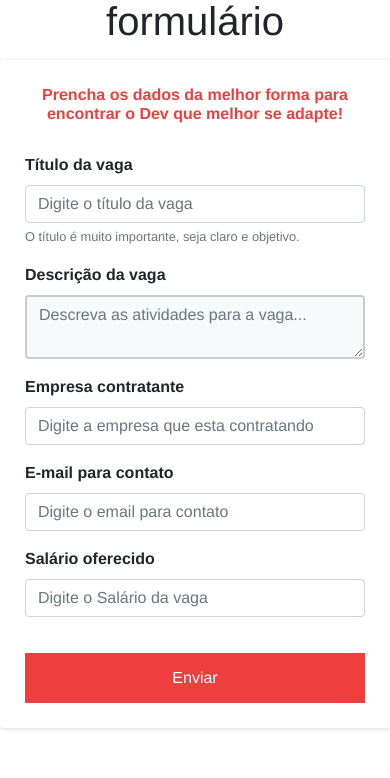
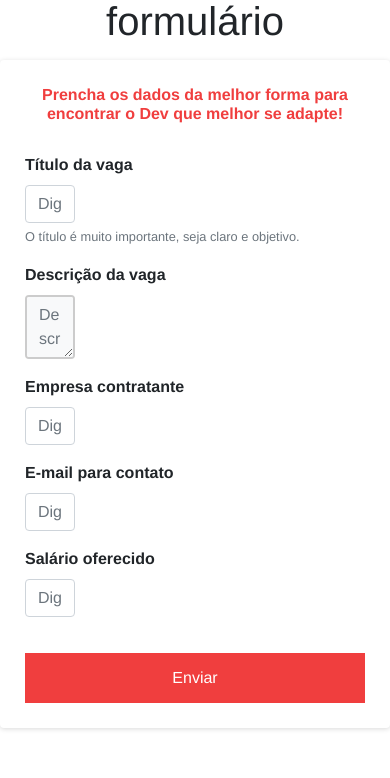
Before and after one commit to fglanna/Projeto_Find_a_Job, a Node server app: page /jobs/add in a window 390 px wide. Shown: the part 199-977 px from the top of the page. Run offline with Node 20, Linux system fonts and the light colour scheme; some libraries are stand-ins or nearby versions.

Commit message:
parte Bug responsivo acertado

```diff
--- a/public/css/style.css
+++ b/public/css/style.css
@@ -256,7 +256,19 @@
 
 /* responsivo */
 
-@media (max-width: 481px) {
+@media screen and (max-width: 770px) {
+    .new-job .new-job-label {
+        display: none;
+    }
+    .form-control {
+        width: 50px;
+        left: 15px;
+        top: calc(50% - 25px);
+
+    }
+}
+
+@media screen and (max-width: 990px) {
     /* navbar */
     #navbarNav {
         text-align: center;
@@ -291,9 +303,7 @@
         left: 15px;
         top: calc(50% - 25px);
     }
-    .new-job .new-job-label {
-        display: none;
-    }
+
     /* job View */
     .back-link {
         margin.left: 30px;
--- a/views/add.handlebars
+++ b/views/add.handlebars
@@ -1,4 +1,5 @@
 <div id="add-form-container" class="container">
+
         <div class="row">
             <div class="col-md-12">
                 <h1 class="text-center">Divulgue a vaga preenchendo o formulário</h1>
@@ -6,6 +7,7 @@
             <div id="form-box" class="col-md-12">
                 <h2>Prencha os dados da melhor forma para encontrar o Dev que melhor se adapte!</h2>
                 <form action="/jobs/add" method="POST">
+
                     <div class="form-group">
                         <label for="title">Título da vaga</label>
                         <input type="text" class="form-control" id="title" name="title" placeholder="Digite o título da vaga" required>
--- a/views/index.handlebars
+++ b/views/index.handlebars
@@ -21,7 +21,7 @@
                     {{/if}}
                     <ul id="job-list" class="list-group">
                         {{#each jobs}}
-                            <li class="list-group-item {{#if dataValues.new_job }}new-job{{/if}}">
+                            <li class="list-group-item {{#if dataValues.new_job}}new-job{{/if}}">
                                 <img src="/img/company1.png" alt="Company">
                                 <p>{{dataValues.company}}</p>
                                 <h2>{{dataValues.title}}</h2>
```
